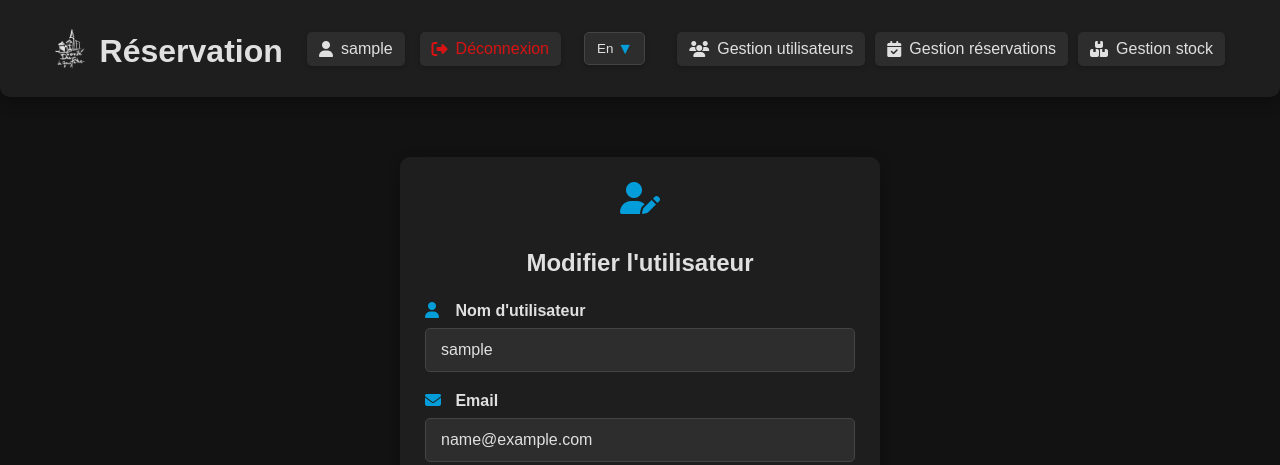
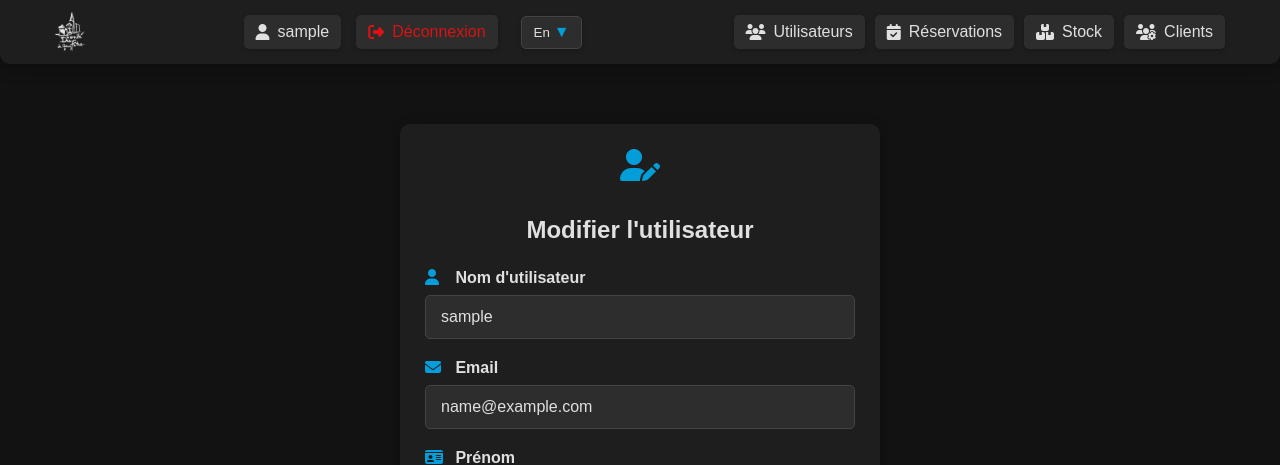
Before and after one commit to Silmaen/PretLoc, a Django app: page /accounts/edit/1/ in a window 1280 px wide. Shown: the top 465 px of the page. Run offline with Django 4.2, Linux system fonts and the light colour scheme; the visitor is signed in with stand-in values (Sample User, id 1); data comes from the database, SQL or seed files in the repository.

Commit message:
Ajout bouton de gestion de clients. corrections mineures de traduction

```diff
--- a/accounts/decorators.py
+++ b/accounts/decorators.py
@@ -59,6 +59,10 @@ def get_capability(user):
             "can_add_categories": False,
             "can_edit_categories": False,
             "can_delete_categories": False,
+            "can_view_customers": False,
+            "can_add_customers": False,
+            "can_edit_customers": False,
+            "can_delete_customers": False,
             "can_view_categories": False,
             "can_create_reservations": False,
             "can_view_reservations": False,
@@ -68,6 +72,10 @@ def get_capability(user):
         "can_edit_articles": user.profile.user_type in ["admin", "manager"],
         "can_delete_articles": user.profile.user_type == "admin",
         "can_view_articles": user.profile.user_type in ["admin", "manager", "member"],
+        "can_view_customers": user.profile.user_type in ["admin", "manager", "member"],
+        "can_add_customers": user.profile.user_type in ["admin", "manager"],
+        "can_edit_customers": user.profile.user_type in ["admin", "manager"],
+        "can_delete_customers": user.profile.user_type in ["admin", "manager"],
         "can_add_categories": user.profile.user_type == "admin",
         "can_edit_categories": user.profile.user_type == "admin",
         "can_delete_categories": user.profile.user_type == "admin",
--- a/templates/includes/footer.html
+++ b/templates/includes/footer.html
@@ -6,7 +6,7 @@
         </div>
 
         <div class="github-link">
-            <a href="https://github.com/damien-tdg/reservation-cdf" target="_blank">
+            <a href="https://github.com/Silmaen/PretLoc" target="_blank">
                 <i class="fab fa-github github-icon"></i> <span>{% trans "Code source" %}</span>
             </a>
         </div>
--- a/templates/includes/header.html
+++ b/templates/includes/header.html
@@ -3,8 +3,9 @@
 <header>
     <div class="header-container">
         <div class="header-left">
-            <img src="{% static 'images/cdf.png' %}" alt="Logo CDF" class="small-logo">
-            <h1>{% trans "Réservation" %}</h1>
+            <a href="{% url 'ui:home' %}" style="text-decoration: none; display: flex; align-items: center;">
+                <img src="{% static 'images/cdf.png' %}" alt="Logo CDF" class="small-logo">
+            </a>
         </div>
 
         <div class="header-center">
@@ -45,17 +46,22 @@
             {% if user.is_authenticated %}
             {% if user.profile.user_type == 'admin' %}
             <a href="{% url 'accounts:manage_users' %}">
-                <i class="fas fa-users"></i><span>{% trans "Gestion utilisateurs" %}</span>
+                <i class="fas fa-users"></i><span>{% trans "Utilisateurs" %}</span>
             </a>
             {% endif %}
             {% if capability.can_view_reservations %}
             <a href="{% url 'ui:reservations' %}">
-                <i class="fas fa-calendar-check"></i><span>{% trans "Gestion réservations" %}</span>
+                <i class="fas fa-calendar-check"></i><span>{% trans "Réservations" %}</span>
             </a>
             {% endif %}
             {% if capability.can_view_articles %}
             <a href="{% url 'ui:stock' %}">
-                <i class="fas fa-boxes"></i><span>{% trans "Gestion stock" %}</span>
+                <i class="fas fa-boxes"></i><span>{% trans "Stock" %}</span>
+            </a>
+            {% endif %}
+            {% if capability.can_view_customers %}
+            <a href="{% url 'ui:customers' %}">
+                <i class="fas fa-users-cog"></i><span>{% trans "Clients" %}</span>
             </a>
             {% endif %}
             {% endif %}
--- a/ui/urls.py
+++ b/ui/urls.py
@@ -14,6 +14,7 @@ urlpatterns = [
     path(
         "reservations/", views.home, name="reservations"
     ),  # Dummy path for reservations
+    path("customers/", views.home, name="customers"),  # Dummy path for reservations
     # Gestion du stock
     path("stock/", views.stock_view, name="stock"),
     # Gestion des catégories (admin uniquement)
```
Also changed, not shown: locale/en/LC_MESSAGES/django.po, locale/fr/LC_MESSAGES/django.po, 1 other file.
